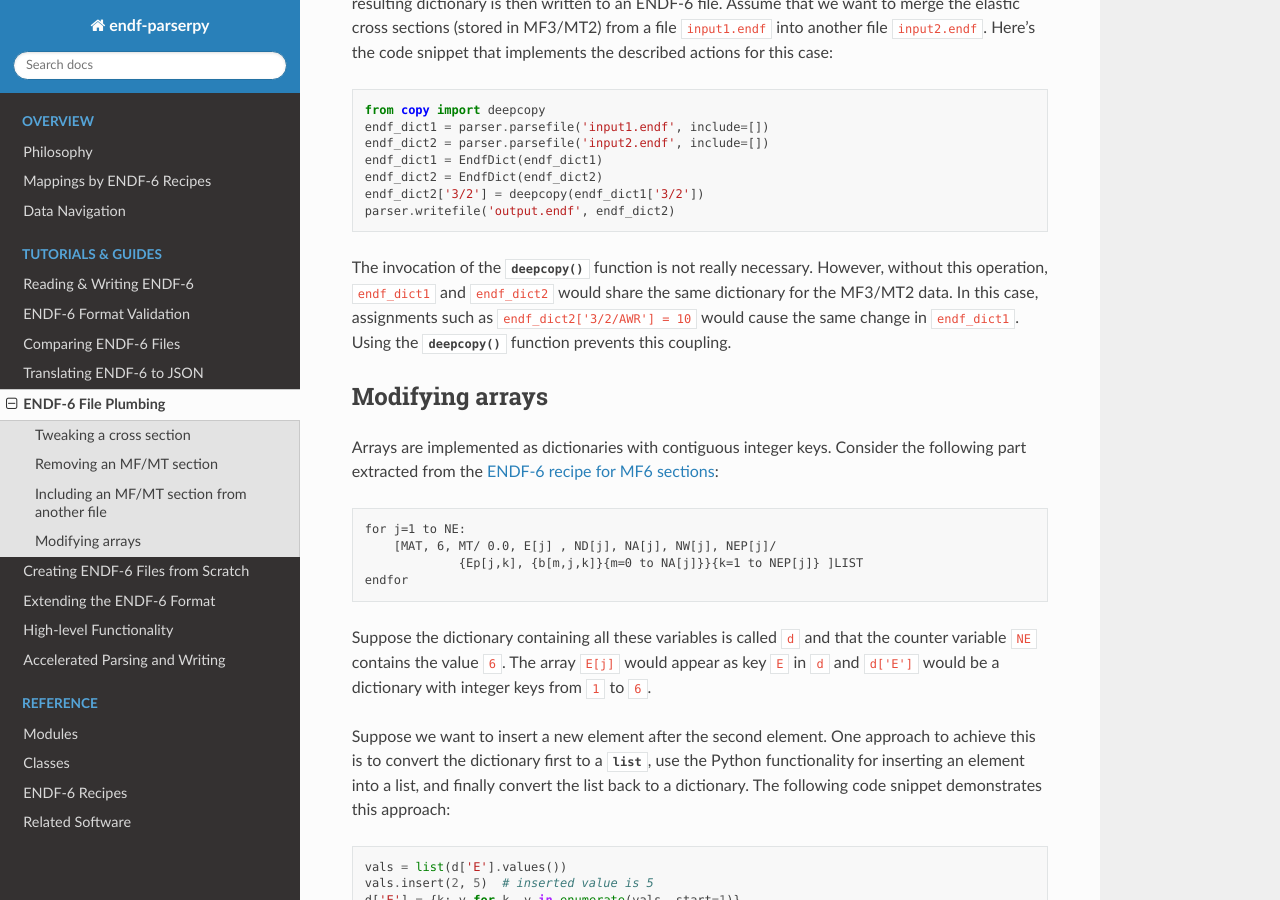
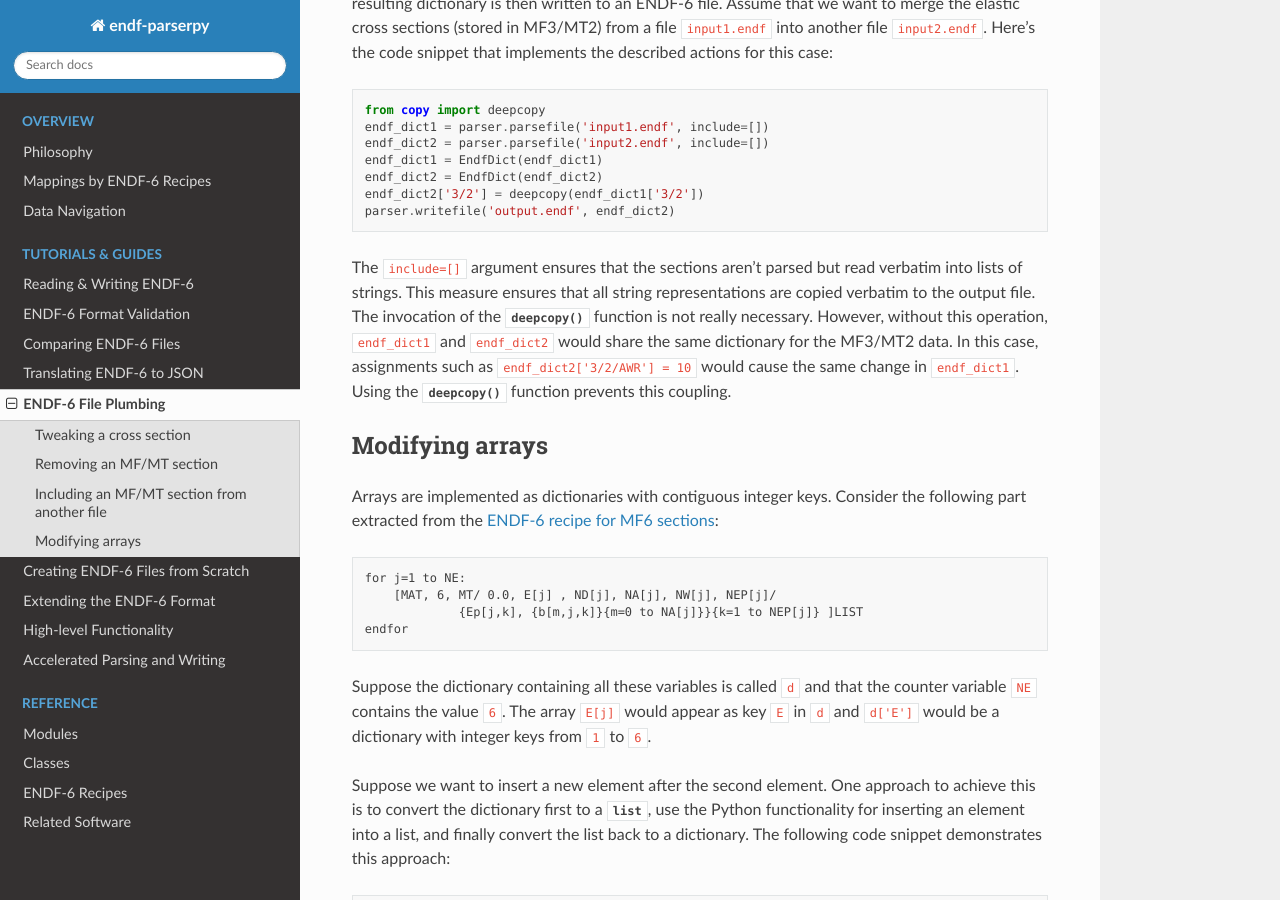
Before and after one commit to IAEA-NDS/endf-parserpy, a Sphinx documentation site: the page built from docs/source/guide/endf_plumbing.rst, in a window 1280 px wide and 900 px high, scrolled down 2703 px. Built offline with Sphinx 7.4.7 and the Read the Docs theme 2.0.0, drawn with Linux system fonts in a browser that asks for light colours.

Commit message:
add explanation of `include=[]` arg in doc

```diff
--- a/docs/source/guide/endf_plumbing.rst
+++ b/docs/source/guide/endf_plumbing.rst
@@ -176,6 +176,9 @@ implements the described actions for this case:
    endf_dict2['3/2'] = deepcopy(endf_dict1['3/2'])
    parser.writefile('output.endf', endf_dict2)
 
+The ``include=[]`` argument ensures that the sections aren't parsed but
+read verbatim into lists of strings. This measure ensures that all string
+representations are copied verbatim to the output file.
 The invocation of the :func:`~copy.deepcopy` function is not really necessary.
 However, without this operation,
 ``endf_dict1`` and ``endf_dict2`` would share the same dictionary
```
